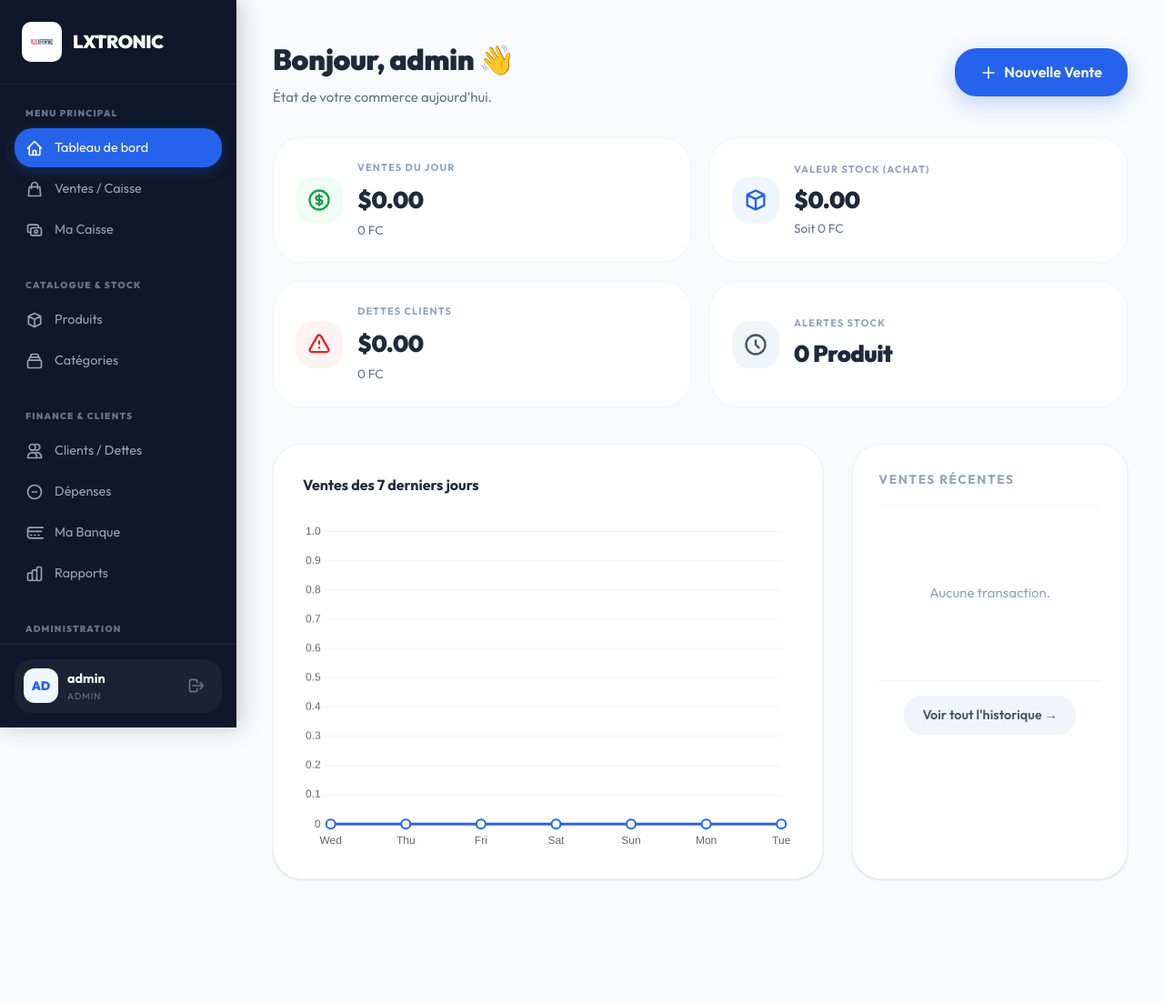
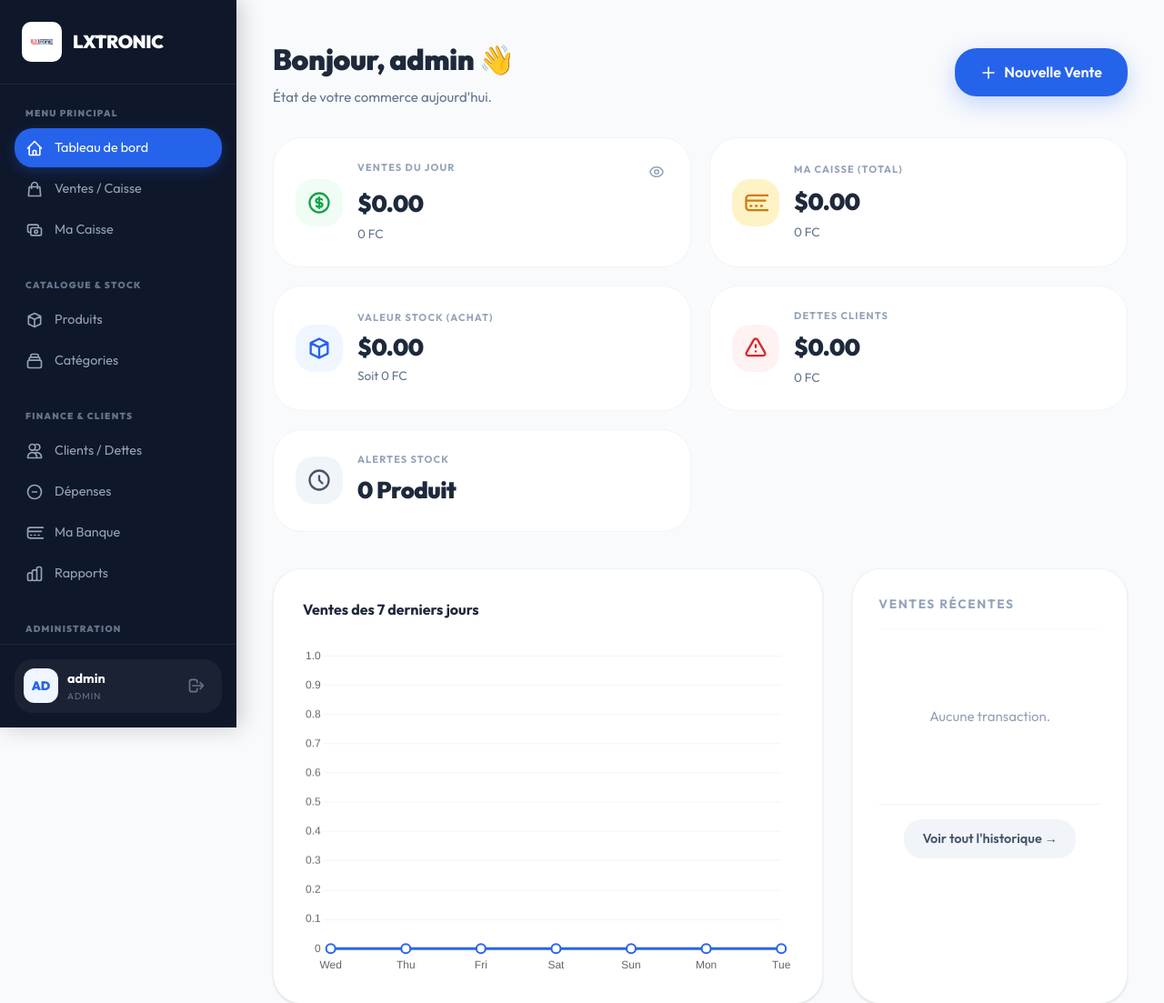
Before and after one commit to dylankavundama/lxtronic, a PHP site: page /dashboard.php in a window 1280 px wide. Shown: the top 1103 px of the page at 91% size. Before the commit the page ends 968 px from the top, so only its background shows below. Run offline with PHP 8.4, Linux system fonts and the light colour scheme; a user stored in the database is signed in; data comes from the database, SQL or seed files in the repository; data that the repository does not hold is empty; some libraries are stand-ins or nearby versions.

Commit message:
add version stable

```diff
--- a/dashboard.php
+++ b/dashboard.php
@@ -18,6 +18,17 @@ $debt_cdf = $pdo->query("SELECT SUM(total_debt_cdf) FROM clients")->fetchColumn(
 
 // Alertes stock
 $low_stock_count = $pdo->query("SELECT COUNT(*) FROM products WHERE stock_quantity <= min_stock_threshold")->fetchColumn() ?: 0;
+
+// Total Caisse (Total Cash - Toutes dates)
+$total_cash_sales_usd = $pdo->query("SELECT SUM(total_amount) FROM sales WHERE payment_type = 'comptant' AND currency = 'USD'")->fetchColumn() ?: 0;
+$total_debt_payments_usd = $pdo->query("SELECT SUM(amount_paid) FROM payments WHERE currency = 'USD'")->fetchColumn() ?: 0;
+$total_expenses_usd = $pdo->query("SELECT SUM(amount) FROM expenses WHERE currency = 'USD'")->fetchColumn() ?: 0;
+$total_caisse_usd = ($total_cash_sales_usd + $total_debt_payments_usd) - $total_expenses_usd;
+
+$total_cash_sales_cdf = $pdo->query("SELECT SUM(total_amount) FROM sales WHERE payment_type = 'comptant' AND currency = 'CDF'")->fetchColumn() ?: 0;
+$total_debt_payments_cdf = $pdo->query("SELECT SUM(amount_paid) FROM payments WHERE currency = 'CDF'")->fetchColumn() ?: 0;
+$total_expenses_cdf = $pdo->query("SELECT SUM(amount) FROM expenses WHERE currency = 'CDF'")->fetchColumn() ?: 0;
+$total_caisse_cdf = ($total_cash_sales_cdf + $total_debt_payments_cdf) - $total_expenses_cdf;
 
 $recent_sales = $pdo->query("SELECT s.*, c.name as client_name FROM sales s LEFT JOIN clients c ON s.client_id = c.id ORDER BY s.created_at DESC LIMIT 6")->fetchAll();
 
@@ -54,6 +65,19 @@ $chart_data_js   = implode(',', $chart_data);
     <style>
         .stat-multi { display: flex; flex-direction: column; gap: 2px; }
         .stat-sub-val { font-size: 0.85rem; color: var(--color-slate-500); font-weight: 500; }
+        /* Toggle visibility styles */
+        .visibility-toggle {
+            cursor: pointer;
+            padding: 4px;
+            border-radius: 6px;
+            color: var(--color-slate-400);
+            transition: all 0.2s;
+            display: inline-flex;
+            align-items: center;
+        }
+        .visibility-toggle:hover { color: var(--color-primary); background: var(--color-slate-100); }
+        .amount-hidden { filter: blur(5px); pointer-events: none; user-select: none; }
+        .stat-header { display: flex; justify-content: space-between; align-items: flex-start; width: 100%; }
     </style>
 </head>
 <body>
@@ -81,10 +105,27 @@ $chart_data_js   = implode(',', $chart_data);
                 <div class="stat-icon stat-icon-green">
                     <svg fill="none" stroke="currentColor" viewBox="0 0 24 24"><path stroke-linecap="round" stroke-linejoin="round" stroke-width="2" d="M12 8c-1.657 0-3 .895-3 2s1.343 2 3 2 3 .895 3 2-1.343 2-3 2m0-8c1.11 0 2.08.402 2.599 1M12 8V7m0 1v8m0 0v1m0-1c-1.11 0-2.08-.402-2.599-1M21 12a9 9 0 11-18 0 9 9 0 0118 0z"/></svg>
                 </div>
+                <div class="stat-multi" style="width:100%;">
+                    <div class="stat-header">
+                        <p class="stat-label">Ventes du jour</p>
+                        <span class="visibility-toggle" onclick="toggleDashboardAmounts()" title="Masquer/Afficher les montants">
+                            <svg id="eye-icon" fill="none" stroke="currentColor" viewBox="0 0 24 24" style="width:18px;height:18px;"><path id="eye-path" stroke-linecap="round" stroke-linejoin="round" stroke-width="2" d="M15 12a3 3 0 11-6 0 3 3 0 016 0z"/><path id="eye-outer-path" stroke-linecap="round" stroke-linejoin="round" stroke-width="2" d="M2.458 12C3.732 7.943 7.523 5 12 5c4.478 0 8.268 2.943 9.542 7-1.274 4.057-5.064 7-9.542 7-4.477 0-8.268-2.943-9.542-7z"/></svg>
+                        </span>
+                    </div>
+                    <h3 class="stat-value balance-value"><?= format_price($sales_usd, 'USD') ?></h3>
+                    <p class="stat-sub-val balance-value"><?= format_price($sales_cdf, 'CDF') ?></p>
+                </div>
+            </div>
+
+            <!-- Total Caisse (Added) -->
+            <div class="stat-card">
+                <div class="stat-icon" style="background:#fef3c7; color:#d97706;">
+                    <svg fill="none" stroke="currentColor" viewBox="0 0 24 24"><path stroke-linecap="round" stroke-linejoin="round" stroke-width="2" d="M3 10h18M7 15h1m4 0h1m4 0h1m-7 4h12a3 3 0 003-3V8a3 3 0 00-3-3H6a3 3 0 00-3 3v8a3 3 0 003 3z"/></svg>
+                </div>
                 <div class="stat-multi">
-                    <p class="stat-label">Ventes du jour</p>
-                    <h3 class="stat-value"><?= format_price($sales_usd, 'USD') ?></h3>
-                    <p class="stat-sub-val"><?= format_price($sales_cdf, 'CDF') ?></p>
+                    <p class="stat-label">Ma Caisse (Total)</p>
+                    <h3 class="stat-value balance-value"><?= format_price($total_caisse_usd, 'USD') ?></h3>
+                    <p class="stat-sub-val balance-value"><?= format_price($total_caisse_cdf, 'CDF') ?></p>
                 </div>
             </div>
 
@@ -150,7 +191,7 @@ $chart_data_js   = implode(',', $chart_data);
                                 <p class="activity-name"><?= $s['client_name'] ?: 'Client au comptant' ?></p>
                                 <p class="activity-time"><?= date('H:i', strtotime($s['created_at'])) ?></p>
                             </div>
-                            <span class="activity-amount" style="color: <?= $s['status'] == 'dette' ? 'var(--color-danger)' : 'var(--color-success)' ?>;">
+                    <span class="activity-amount balance-value" style="color: <?= $s['status'] == 'dette' ? 'var(--color-danger)' : 'var(--color-success)' ?>;">
                                 <?= $s['status'] == 'dette' ? '(Crédit)' : '+' ?> <?= format_price($s['total_amount'], $s['currency']) ?>
                             </span>
                         </div>
@@ -195,6 +236,42 @@ $chart_data_js   = implode(',', $chart_data);
             }
         }
     });
+
+    // Dashboard Visibility Toggle
+    function toggleDashboardAmounts() {
+        const balances = document.querySelectorAll('.balance-value');
+        const eyeIconPath = document.getElementById('eye-path');
+        const eyeOuterPath = document.getElementById('eye-outer-path');
+        const isHidden = balances[0].classList.toggle('amount-hidden');
+
+        // Propagate to all balance-value elements
+        balances.forEach(el => {
+            if (isHidden) el.classList.add('amount-hidden');
+            else el.classList.remove('amount-hidden');
+        });
+
+        // Update icon
+        if (isHidden) {
+            // Crossed eye
+            eyeIconPath.setAttribute('d', 'M13.875 18.825A10.05 10.05 0 0112 19c-4.478 0-8.268-2.943-9.543-7a9.97 9.97 0 011.563-3.029m5.858.908a3 3 0 114.243 4.243M9.878 9.878l4.242 4.242M9.88 9.88l-3.29-3.29m7.532 7.532l3.29 3.29M3 3l18 18');
+            eyeOuterPath.style.display = 'none';
+        } else {
+            // Normal eye
+            eyeIconPath.setAttribute('d', 'M15 12a3 3 0 11-6 0 3 3 0 016 0z');
+            eyeOuterPath.setAttribute('d', 'M2.458 12C3.732 7.943 7.523 5 12 5c4.478 0 8.268 2.943 9.542 7-1.274 4.057-5.064 7-9.542 7-4.477 0-8.268-2.943-9.542-7z');
+            eyeOuterPath.style.display = 'block';
+        }
+
+        // Store preference
+        localStorage.setItem('dashboard_amounts_hidden', isHidden);
+    }
+
+    // Restore preference on load
+    window.addEventListener('DOMContentLoaded', () => {
+        if (localStorage.getItem('dashboard_amounts_hidden') === 'true') {
+            toggleDashboardAmounts();
+        }
+    });
 </script>
 </body>
 </html>
```
